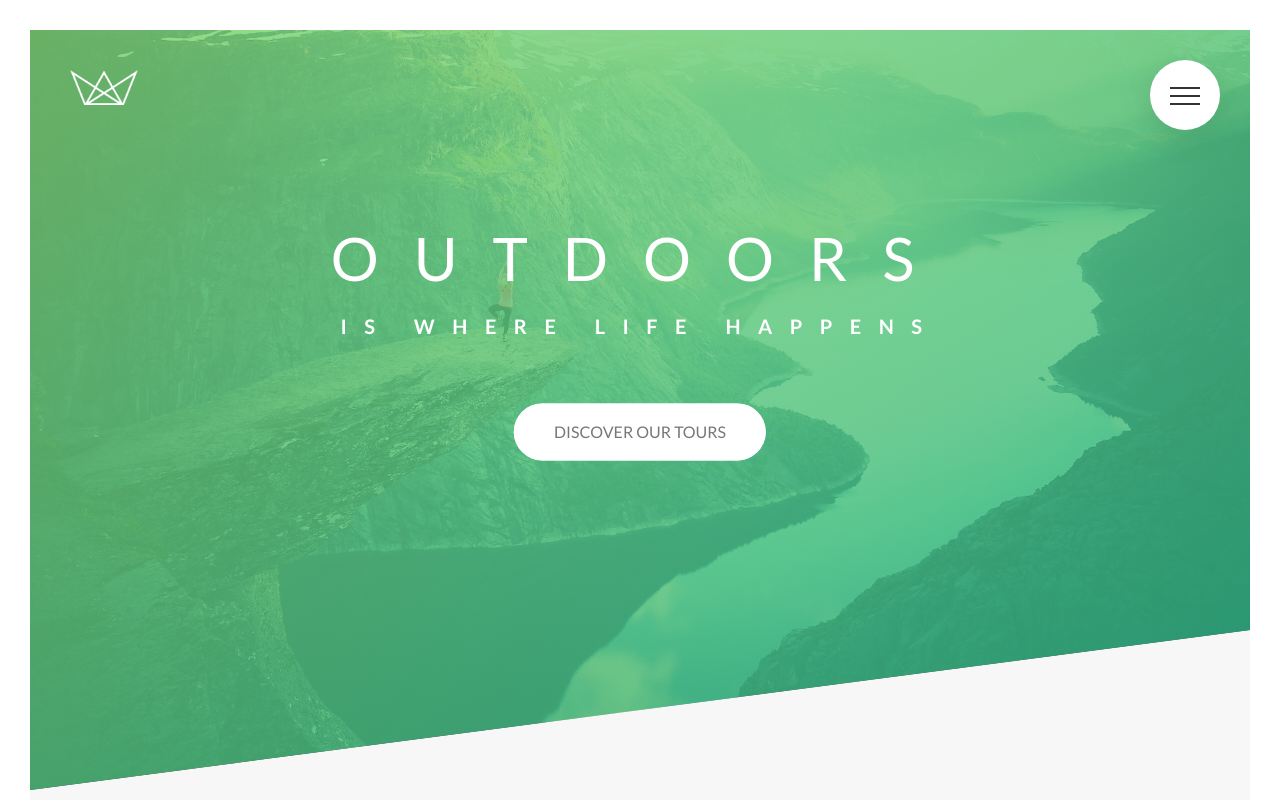
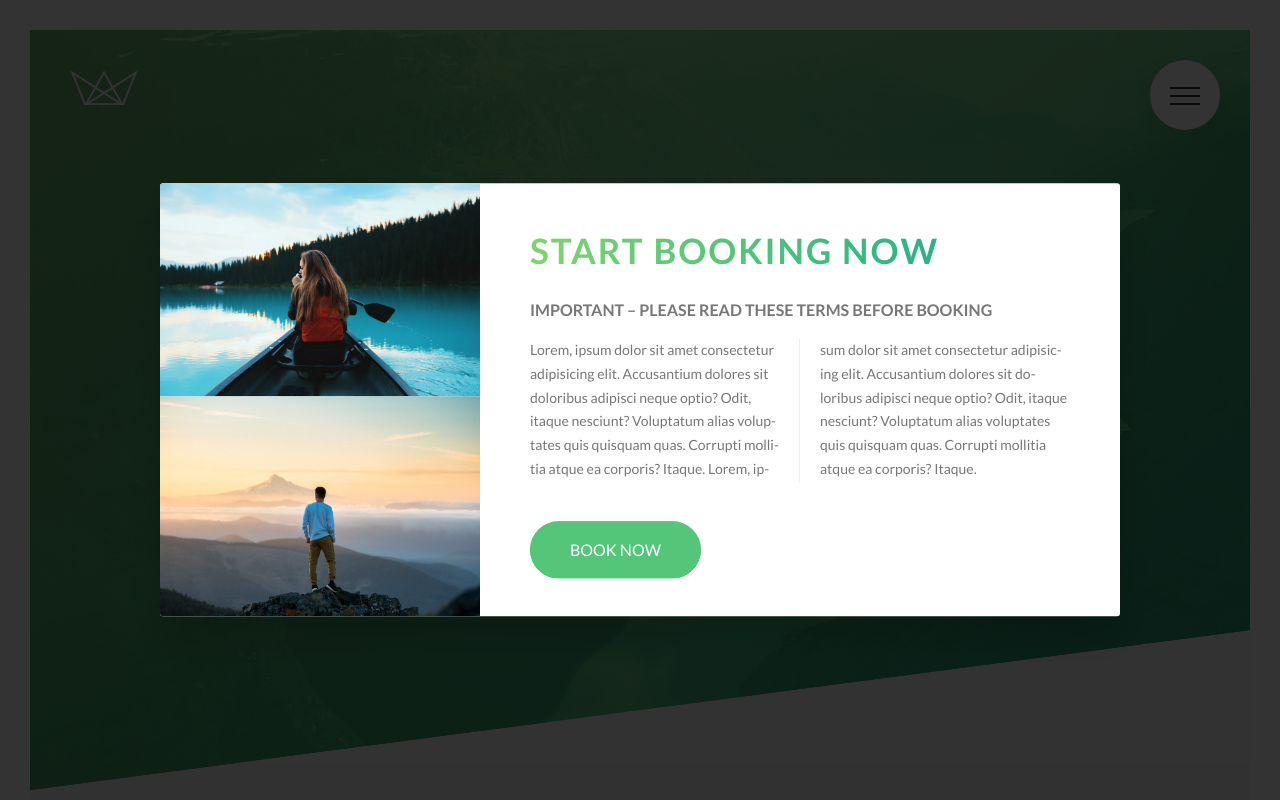
Before and after one commit to omallek07/natours-css-project, a website: page index.html in a window 1280 px wide. Shown: the top 800 px of the page. Drawn offline with Linux system fonts and the light colour scheme; a web font is replaced by a local one.

Commit message:
finishing styling of popup

```diff
--- a/index.html
+++ b/index.html
@@ -366,6 +366,21 @@
             </div>
         </footer>
 
+        <div class="popup">
+            <div class="popup__content">
+                <div class="popup__left">
+                    <img src="img/nat-8.jpg" alt="Tour photo" class="popup__img">
+                    <img src="img/nat-9.jpg" alt="Tour photo" class="popup__img">
+                </div>
+                <div class="popup__right">
+                    <h2 class="heading-secondary u-margin-bottom-small">Start booking now</h2>
+                    <h3 class="heading-tertiary u-margin-bottom-small">Important &ndash; Please read these terms before booking</h3>
+                    <p class="popup__text">Lorem, ipsum dolor sit amet consectetur adipisicing elit. Accusantium dolores sit doloribus adipisci neque optio? Odit, itaque nesciunt? Voluptatum alias voluptates quis quisquam quas. Corrupti mollitia atque ea corporis? Itaque. Lorem, ipsum dolor sit amet consectetur adipisicing elit. Accusantium dolores sit doloribus adipisci neque optio? Odit, itaque nesciunt? Voluptatum alias voluptates quis quisquam quas. Corrupti mollitia atque ea corporis? Itaque.</p>
+                    <a href="#" class="btn btn--green">Book now</a>
+                </div>
+            </div>
+        </div>
+
         <!-- <section class="grid-test">
             <div class="row">
                 <div class="col-1-of-2">
--- a/sass/abstracts/_mixins.scss
+++ b/sass/abstracts/_mixins.scss
@@ -6,12 +6,9 @@
   }
 }
 
-@mixin centered-list {
+@mixin absCenter {
   position: absolute;
   top: 50%;
   left: 50%;
   transform: translate(-50%, -50%);
-  list-style: none;
-  text-align: center;
-  width: 100%;
 }
--- /dev/null
+++ b/sass/components/_popup.scss
@@ -0,0 +1,55 @@
+.popup {
+  height: 100vh;
+  width: 100%;
+  position: fixed;
+  top: 0;
+  left: 0;
+  background-color: rgba($color-black, .8);
+  z-index: 9999;
+
+  &__content {
+    @include absCenter;
+
+    width: 75%;
+    background-color: $color-white;
+    box-shadow: 0 2rem 4rem rgba($color-black, .2);
+    border-radius: 3px;
+    display: table;
+    overflow: hidden;
+  }
+
+  &__left {
+    width: 33.333333%;
+    display: table-cell;
+  }
+
+  &__right {
+    width: 66.666667%;
+    display: table-cell;
+    vertical-align: middle;
+    padding: 3rem 5rem;
+  }
+
+  &__img {
+    display: block;
+    width: 100%;
+  }
+
+  &__text {
+    font-size: 1.4rem;
+    margin-bottom: 4rem;
+
+    -moz-column-count: 2;
+    -moz-column-gap: 4rem;
+    -moz-column-rule: 1px solid $color-gray-light-2;
+
+    column-count: 2;
+    column-gap: 4rem;  // 1em = 14px
+    column-rule: 1px solid $color-gray-light-2;
+
+    -moz-hyphens: auto;
+    -ms-hyphens: auto;
+    -webkit-hyphens: auto;
+    hyphens: auto;
+  }
+}
--- a/sass/layout/_navigation.scss
+++ b/sass/layout/_navigation.scss
@@ -42,7 +42,10 @@
   }
 
   &__list {
-    @include centered-list;
+    @include absCenter;
+    list-style: none;
+    text-align: center;
+    width: 100%;
   }
 
   &__item {
--- a/sass/main.scss
+++ b/sass/main.scss
@@ -14,6 +14,7 @@
 @import "components/story";
 @import "components/bg-video";
 @import "components/form";
+@import "components/popup";
 
 @import "layout/header";
 @import "layout/grid";
```
Also changed, not shown: css/style.css.
